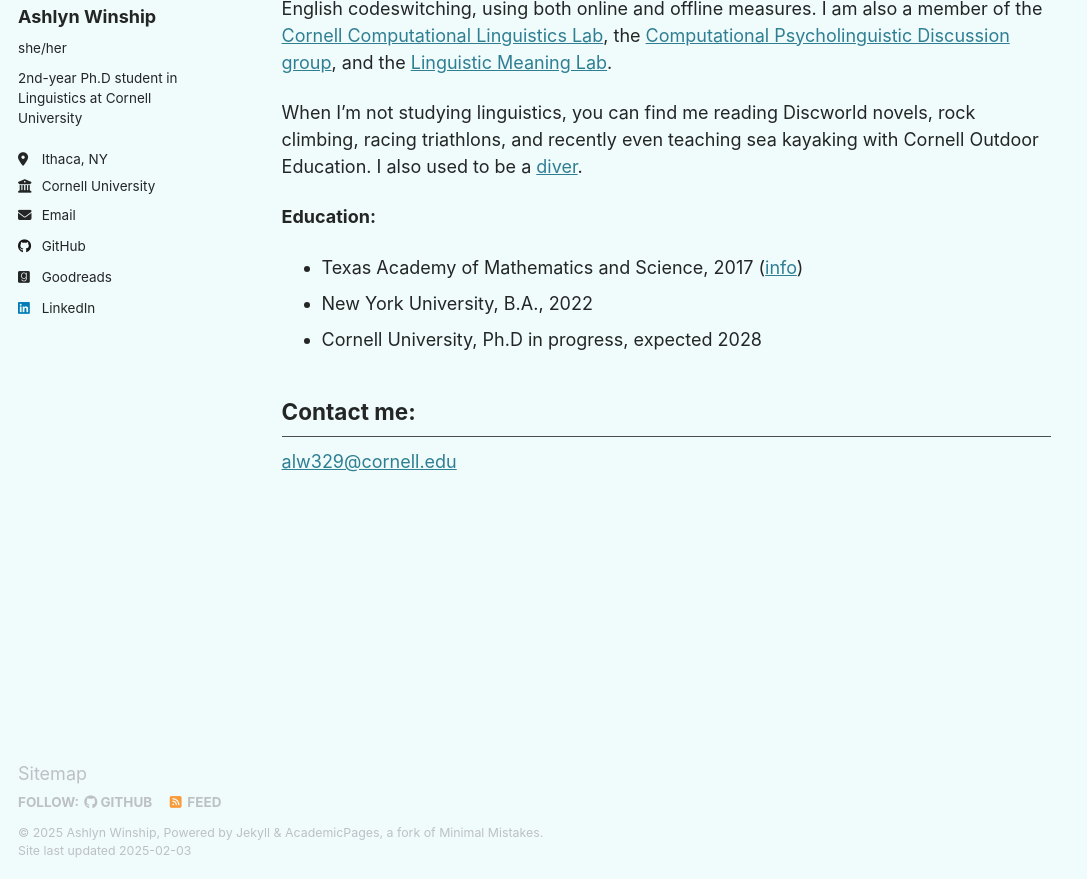
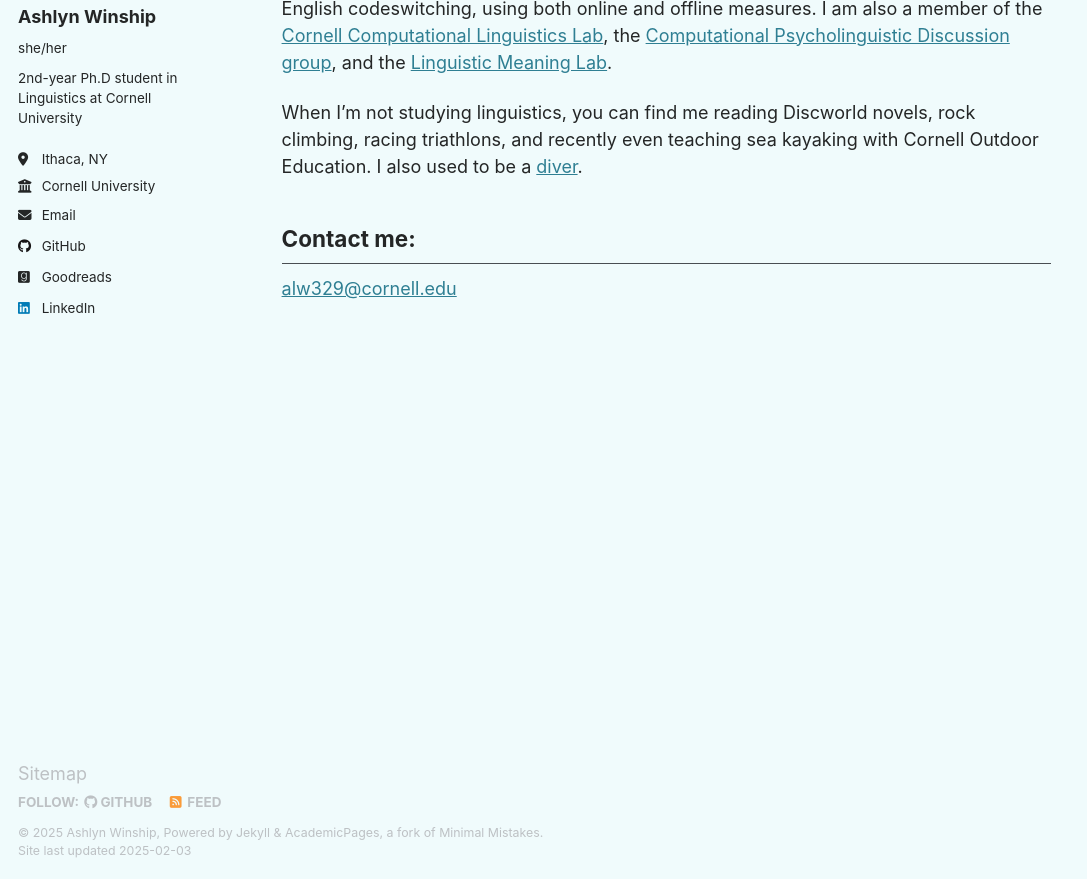
Before and after one commit to ashlynwinship/ashlynwinship.github.io, a Jekyll site: the page built from _pages/about.md, in a window 1280 px wide and 1164 px high, cut to the strip 285-1164 px from the top of the window. Shown: the whole strip, without its empty margins (0-1087 px from the left). Built offline with Jekyll 4.4.1, drawn with Linux system fonts in a browser that asks for light colours.

Commit message:
Update about.md

```diff
--- a/_pages/about.md
+++ b/_pages/about.md
@@ -13,12 +13,6 @@ I am a second-year Ph.D. student in the Department of Linguistics at Cornell. My
 
 When I'm not studying linguistics, you can find me reading Discworld novels, rock climbing, racing triathlons, and recently even teaching sea kayaking with Cornell Outdoor Education. I also used to be a <a target="_blank" rel="noopener" href="https://secure.meetcontrol.com/divemeets/system/profile.php?number=24901">diver</a>.
 
-<b>Education:</b>
-<ul>
-  <li>Texas Academy of Mathematics and Science, 2017 (<a target="_blank" rel="noopener" href="https://tams.unt.edu/">info</a>)</li>
-  <li>New York University, B.A., 2022</li>
-  <li>Cornell University, Ph.D in progress, expected 2028</li>
-</ul>
 
 ## Contact me:
 
```
